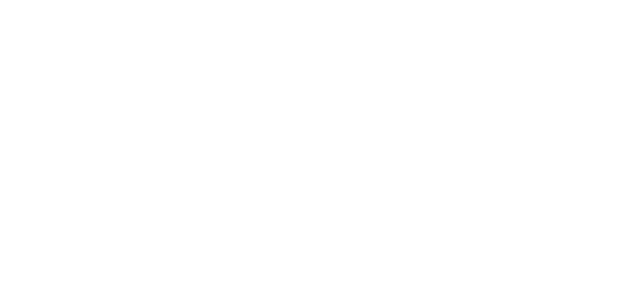
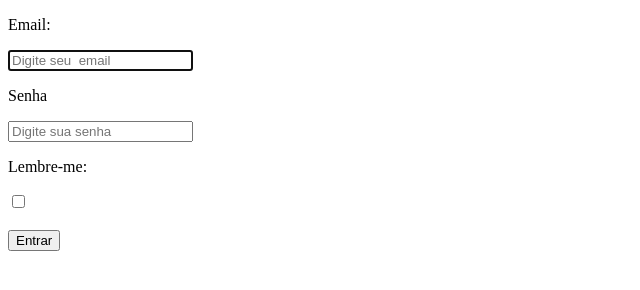
Before and after one commit to michaellfernandess/TrybeExercicios, a plain HTML site: page Fundamentos/secao-05-html-e-css-forms-flexbox-responsivo/dia-01-html-e-css-forms/index.html in a window 1280 px wide. Shown: the whole page, without its empty margins (0-640 px from the left). Drawn offline with Linux system fonts and the light colour scheme.

Commit message:
Exercicios

```diff
--- a/Fundamentos/secao-05-html-e-css-forms-flexbox-responsivo/dia-01-html-e-css-forms/index.html
+++ b/Fundamentos/secao-05-html-e-css-forms-flexbox-responsivo/dia-01-html-e-css-forms/index.html
@@ -7,6 +7,26 @@
     <title>Document</title>
 </head>
 <body>
+    <form action="" method="GET">
+        <label for="input-email">
+            <p>Email:</p>
+            <input type="text" name="email" id="input-user" placeholder="Digite seu  email" autocomplete="off" required autofocus>
+        </label>
 
+        <label for="input-password">
+            <p>Senha</p>
+            <input type="password" name="senha" id="input-password" placeholder="Digite sua senha" required>
+        </label>
+
+        <label for="input-password">
+            <p>Lembre-me:</p>
+            <input type="checkbox" name="lembrar" type="text">
+        </label>
+
+        <br><br>
+
+        <button type="submit">Entrar</button>
+
+    </form>
 </body>
 </html>
```
